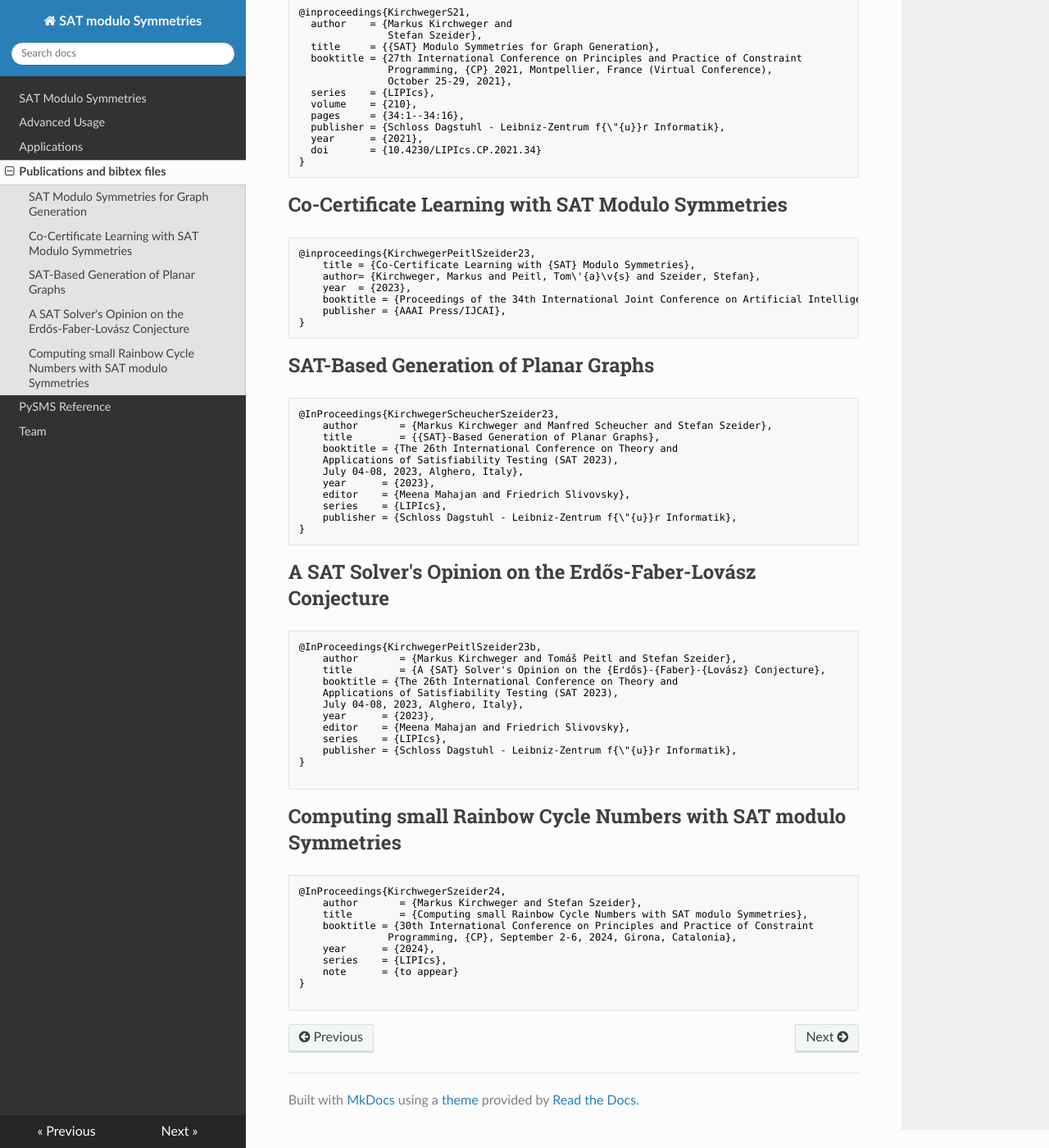
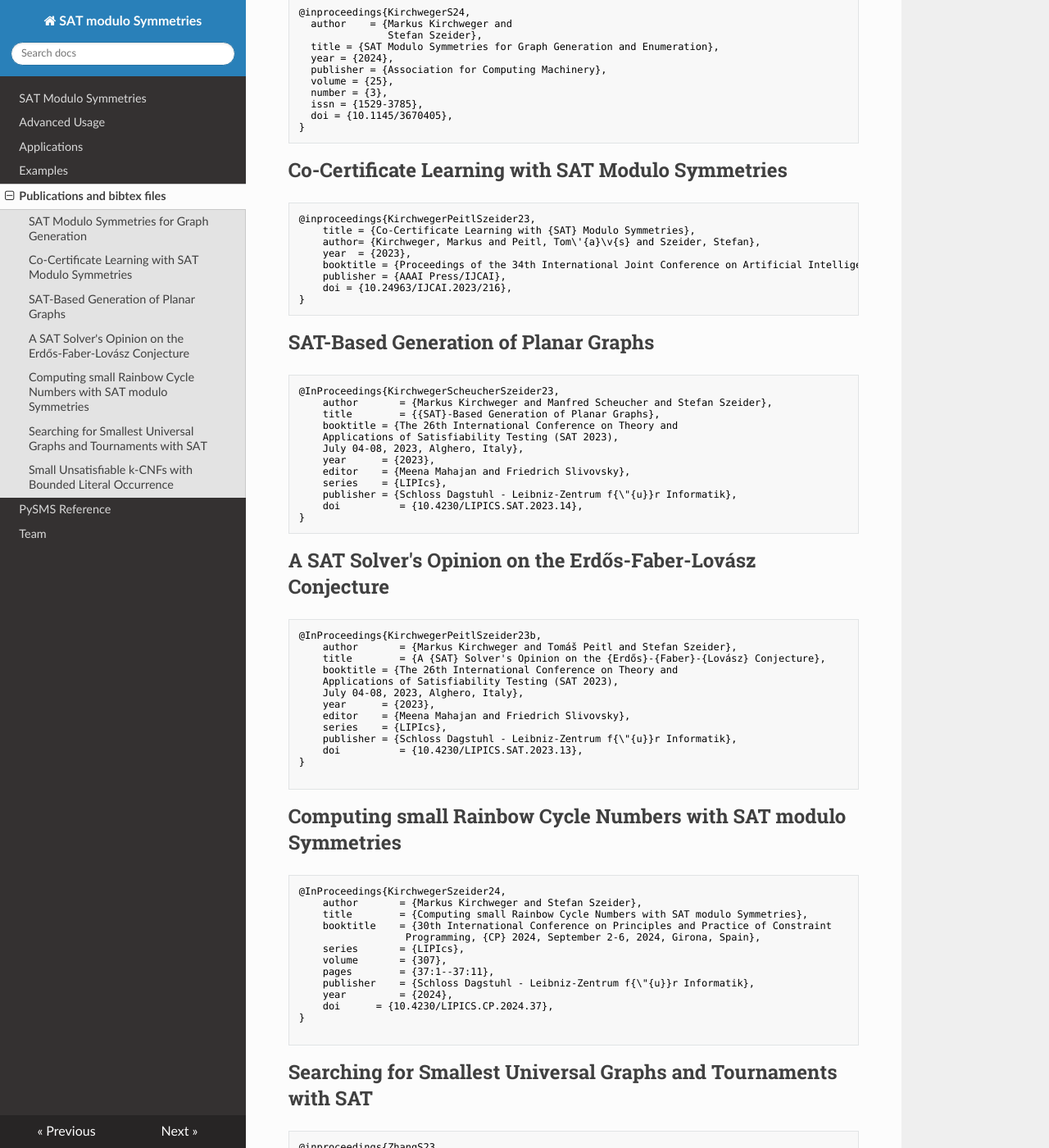
Before and after one commit to markirch/sat-modulo-symmetries, an MkDocs documentation site: the page built from docs/publications.md, in a window 1280 px wide and 1400 px high, scrolled down 269 px. Shown: the whole window at 82% size. Built offline with MkDocs 1.6.1, drawn with Linux system fonts in a browser that asks for light colours; nearby versions of some CDN libraries; some of the changed text lies outside the part shown.

````diff
--- a/docs/publications.md
+++ b/docs/publications.md
@@ -2,22 +2,19 @@
 
 ## SAT Modulo Symmetries for Graph Generation
 
-The paper is available [here](https://publik.tuwien.ac.at/files/publik_300078.pdf).
+The paper is available [here](https://doi.org/10.1145/3670405)
 
 ```bibtex
-@inproceedings{KirchwegerS21,
+@inproceedings{KirchwegerS24,
   author    = {Markus Kirchweger and
                Stefan Szeider},
-  title     = {{SAT} Modulo Symmetries for Graph Generation},
-  booktitle = {27th International Conference on Principles and Practice of Constraint
-               Programming, {CP} 2021, Montpellier, France (Virtual Conference),
-               October 25-29, 2021},
-  series    = {LIPIcs},
-  volume    = {210},
-  pages     = {34:1--34:16},
-  publisher = {Schloss Dagstuhl - Leibniz-Zentrum f{\"{u}}r Informatik},
-  year      = {2021},
-  doi       = {10.4230/LIPIcs.CP.2021.34}
+  title = {SAT Modulo Symmetries for Graph Generation and Enumeration},
+  year = {2024},
+  publisher = {Association for Computing Machinery},
+  volume = {25},
+  number = {3},
+  issn = {1529-3785},
+  doi = {10.1145/3670405},
 }
 ```
 
@@ -29,6 +26,7 @@ The paper is available [here](https://publik.tuwien.ac.at/files/publik_300078.pd
 	year  = {2023},
 	booktitle = {Proceedings of the 34th International Joint Conference on Artificial Intelligence, IJCAI 2023},
 	publisher = {AAAI Press/IJCAI},
+	doi = {10.24963/IJCAI.2023/216},
 }
 ```
 
@@ -44,6 +42,7 @@ The paper is available [here](https://publik.tuwien.ac.at/files/publik_300078.pd
 	editor    = {Meena Mahajan and Friedrich Slivovsky},
 	series    = {LIPIcs},
 	publisher = {Schloss Dagstuhl - Leibniz-Zentrum f{\"{u}}r Informatik},
+	doi          = {10.4230/LIPICS.SAT.2023.14},
 }
 ```
 
@@ -59,6 +58,7 @@ The paper is available [here](https://publik.tuwien.ac.at/files/publik_300078.pd
 	editor    = {Meena Mahajan and Friedrich Slivovsky},
 	series    = {LIPIcs},
 	publisher = {Schloss Dagstuhl - Leibniz-Zentrum f{\"{u}}r Informatik},
+	doi          = {10.4230/LIPICS.SAT.2023.13},
 }
 
 ```
@@ -68,11 +68,51 @@ The paper is available [here](https://publik.tuwien.ac.at/files/publik_300078.pd
 @InProceedings{KirchwegerSzeider24,
 	author       = {Markus Kirchweger and Stefan Szeider},
 	title        = {Computing small Rainbow Cycle Numbers with SAT modulo Symmetries},
-	booktitle = {30th International Conference on Principles and Practice of Constraint
-               Programming, {CP}, September 2-6, 2024, Girona, Catalonia},
-	year      = {2024},
-	series    = {LIPIcs},
-	note      = {to appear}
+	booktitle    = {30th International Conference on Principles and Practice of Constraint
+                  Programming, {CP} 2024, September 2-6, 2024, Girona, Spain},
+	series       = {LIPIcs},
+	volume       = {307},
+	pages        = {37:1--37:11},
+	publisher    = {Schloss Dagstuhl - Leibniz-Zentrum f{\"{u}}r Informatik},
+	year         = {2024},
+	doi      = {10.4230/LIPICS.CP.2024.37},
 }
 
 ```
+
+## Searching for Smallest Universal Graphs and Tournaments with SAT
+
+```bibtex
+@inproceedings{ZhangS23,
+  author       = {Tianwei Zhang and
+                  Stefan Szeider},
+  title        = {Searching for Smallest Universal Graphs and Tournaments with {SAT}},
+  booktitle    = {29th International Conference on Principles and Practice of Constraint
+                  Programming, {CP} 2023, August 27-31, 2023, Toronto, Canada},
+  series       = {LIPIcs},
+  volume       = {280},
+  pages        = {39:1--39:20},
+  publisher    = {Schloss Dagstuhl - Leibniz-Zentrum f{\"{u}}r Informatik},
+  year         = {2023},
+  doi          = {10.4230/LIPICS.CP.2023.39},
+}
+```
+
+## Small Unsatisfiable k-CNFs with Bounded Literal Occurrence
+
+```bibtex
+@inproceedings{ZhangPS24,
+  author       = {Tianwei Zhang and
+                  Tom{\'{a}}s Peitl and
+                  Stefan Szeider},
+  title        = {Small Unsatisfiable k-CNFs with Bounded Literal Occurrence},
+  booktitle    = {27th International Conference on Theory and Applications of Satisfiability
+                  Testing, {SAT} 2024, August 21-24, 2024, Pune, India},
+  series       = {LIPIcs},
+  volume       = {305},
+  pages        = {31:1--31:22},
+  publisher    = {Schloss Dagstuhl - Leibniz-Zentrum f{\"{u}}r Informatik},
+  year         = {2024},
+  doi          = {10.4230/LIPICS.SAT.2024.31},
+}
+```
````
Also changed, not shown: docs/applications.md (+3 -3 lines), docs/examples.md (added, +9 -0 lines), docs/index.md (+19 -14 lines).
